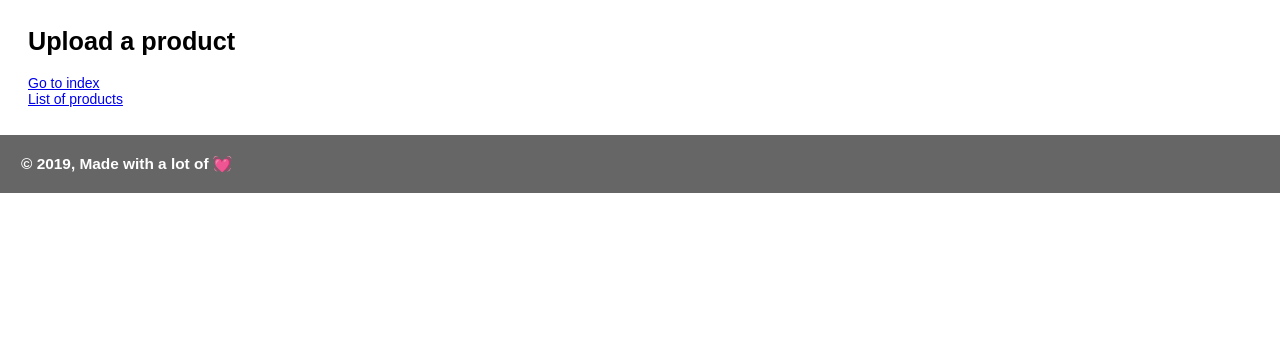
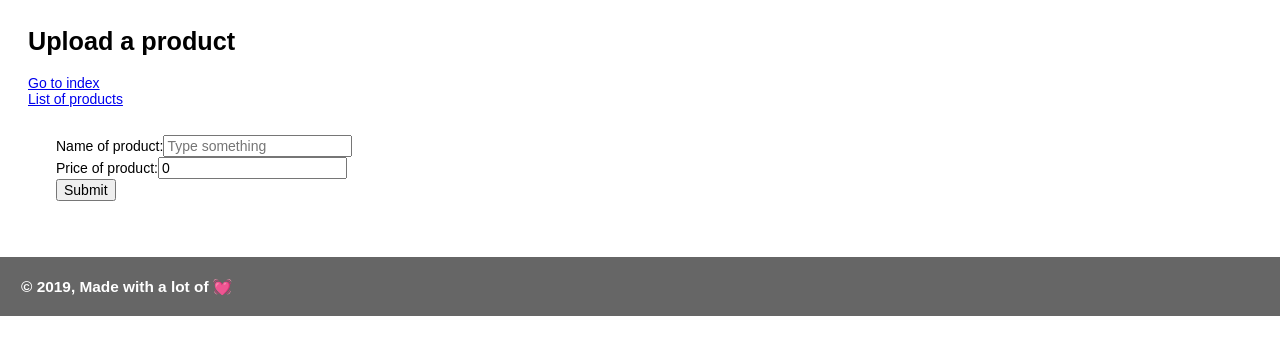
Before and after one commit to cbasJS/online-store-front, a Gatsby site: page /upload in a window 1280 px wide. Shown: the part 76-430 px from the top of the page. Built offline with nearby package versions, Linux system fonts and the light colour scheme; Gatsby itself is replaced by a stand-in of ours.

Commit message:
Crate upload section

```diff
--- /dev/null
+++ b/src/components/Form/index.js
@@ -0,0 +1,94 @@
+import React, { useState, useRef } from "react"
+import fetch from "cross-fetch"
+global.Headers = fetch.Headers
+
+const Form = () => {
+  const [nameOfProduct, setNameOfProduct] = useState("")
+  const [priceOfProduct, setPriceOfProduct] = useState(0)
+  const [msg, setMsg] = useState("")
+  const inputRefName = useRef(null)
+
+  const handleChangeName = event => {
+    setNameOfProduct(event.target.value)
+  }
+
+  const handleChangePrice = event => {
+    setPriceOfProduct(event.target.value)
+  }
+
+  const handleSubmit = event => {
+    const staticUrl = "no-preview.png"
+    fetch(
+      "https://7mkody5dld.execute-api.us-east-1.amazonaws.com/staging/createProduct",
+      {
+        method: "post",
+        headers: {
+          "Content-Type": "application/json",
+        },
+
+        //make sure to serialize your JSON body
+        body: JSON.stringify({
+          productImage: staticUrl,
+          productName: nameOfProduct,
+          productPrice: priceOfProduct,
+        }),
+      }
+    ).then(response => {
+      //do something awesome that makes the world a better place
+      console.log(response)
+      if (response.status === 200) {
+        setNameOfProduct("")
+        setPriceOfProduct(0)
+        inputRefName.current.focus()
+        setMsg("Se ha agregado el producto")
+      } else {
+        setMsg("Algo ha salido mal :(")
+      }
+    })
+
+    event.preventDefault()
+  }
+
+  return (
+    <form>
+      <div>
+        <label>
+          Name of product:
+          <input
+            type="text"
+            name="name"
+            ref={inputRefName}
+            value={nameOfProduct}
+            onChange={handleChangeName}
+            placeholder="Type something"
+          />
+        </label>
+      </div>
+      <div>
+        <label>
+          Price of product:
+          <input
+            type="number"
+            name="price"
+            value={priceOfProduct}
+            onChange={handleChangePrice}
+          />
+        </label>
+      </div>
+      <div>
+        <input type="submit" value="Submit" onClick={handleSubmit} />
+      </div>
+      <div>
+        <span
+          style={{
+            color: msg === "Se ha agregado el producto" ? "green" : "red",
+          }}
+        >
+          {msg}
+        </span>
+      </div>
+    </form>
+  )
+}
+
+export default Form
--- /dev/null
+++ b/src/components/Section/Section.module.css
@@ -0,0 +1,13 @@
+.section {
+  width: 100%;
+}
+
+.wrapper {
+  padding: 1rem 0;
+}
+
+@media (min-width: 768px) {
+  .wrapper {
+    padding: 2rem;
+  }
+}
--- /dev/null
+++ b/src/components/Section/index.js
@@ -0,0 +1,17 @@
+import React from "react"
+import style from "./Section.module.css"
+import PropTypes from "prop-types"
+
+const Section = ({ children }) => {
+  return (
+    <section className={style.section}>
+      <div className={style.wrapper}>{children}</div>
+    </section>
+  )
+}
+
+Section.propTypes = {
+  children: PropTypes.node.isRequired,
+}
+
+export default Section
--- a/src/components/Thumbnail/index.js
+++ b/src/components/Thumbnail/index.js
@@ -31,7 +31,7 @@ const Thumbnail = ({ productName, productPrice, productImage }) => {
 
 Thumbnail.propTypes = {
   productName: PropTypes.string,
-  productPrice: PropTypes.number,
+  productPrice: PropTypes.any,
   productImage: PropTypes.string,
   _id: PropTypes.string,
 }
--- a/src/pages/upload.js
+++ b/src/pages/upload.js
@@ -3,6 +3,8 @@ import { Link } from "gatsby"
 
 import MainLayout from "../layouts/MainLayout"
 import SEO from "../components/SEO"
+import Section from "../components/Section"
+import Form from "../components/Form"
 
 const UploadPage = () => (
   <MainLayout>
@@ -10,6 +12,9 @@ const UploadPage = () => (
     <h1>Upload a product</h1>
     <Link to="/">Go to index</Link> <br></br>
     <Link to="/list/">List of products</Link>
+    <Section>
+      <Form />
+    </Section>
   </MainLayout>
 )
 
```
